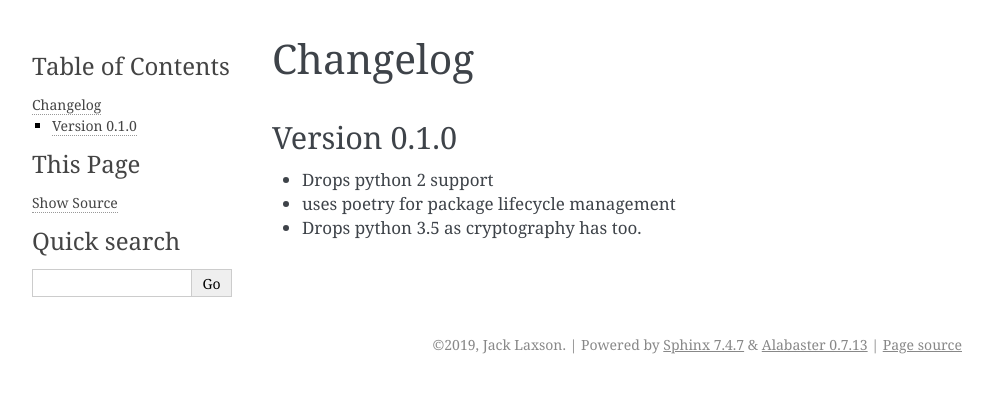
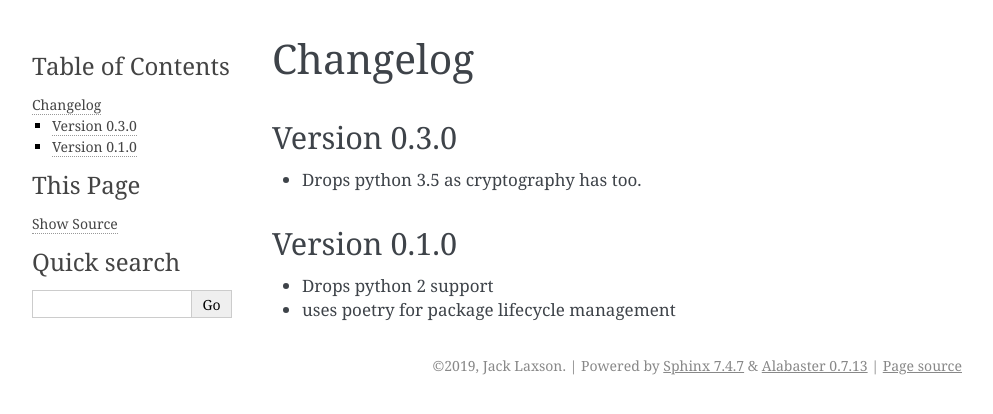
Before and after one commit to jrabbit/taskd-client-py, a Sphinx documentation site: the page built from docs/source/changes.rst, in a window 1280 px wide. Shown: the top 414 px of the page, without its empty margins (148-1141 px from the left). Built offline with Sphinx 7.4.7, drawn with Linux system fonts in a browser that asks for light colours.

Commit message:
correct numberssss

```diff
--- a/docs/source/changes.rst
+++ b/docs/source/changes.rst
@@ -1,9 +1,14 @@
 Changelog
 =========
+
+Version 0.3.0
+-------------
+
+- Drops python 3.5 as cryptography has too.
+
 
 Version 0.1.0
 -------------
 
 - Drops python 2 support
 - uses poetry for package lifecycle management
-- Drops python 3.5 as cryptography has too.
```
